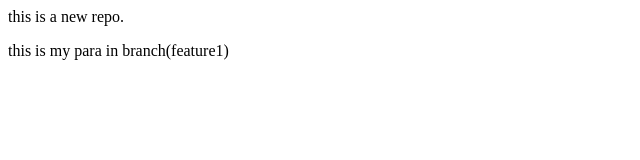
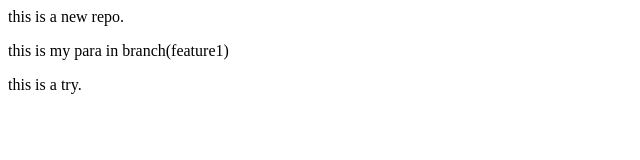
Before and after one commit to hr5232/localDemo, a plain HTML site: page index.html in a window 1280 px wide. Shown: the full height of the page, 0-640 px from the left. Drawn offline with Linux system fonts and the light colour scheme.

Commit message:
added a try

```diff
--- a/index.html
+++ b/index.html
@@ -1,2 +1,3 @@
 <p>this is a new repo.</p>
 <p>this is my para in branch(feature1)</p>
+<p>this is a try.</p>
```
